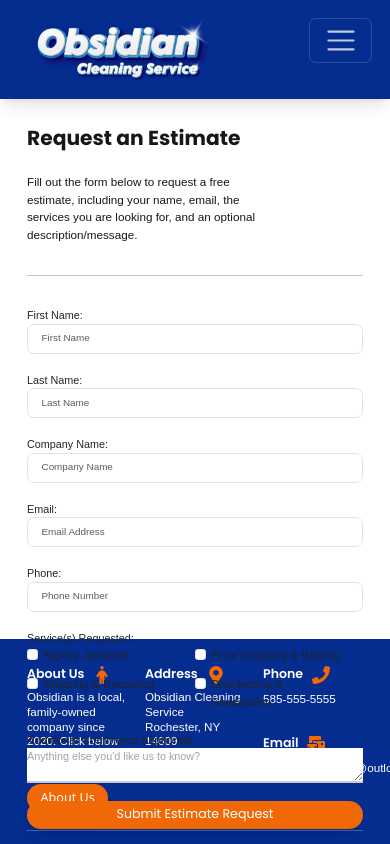
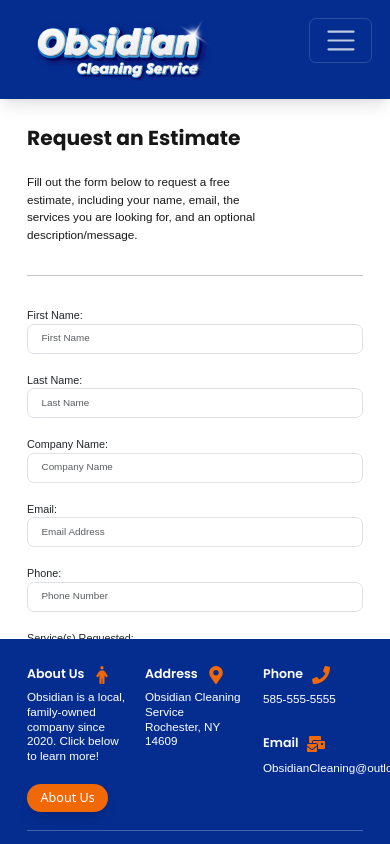
Before and after one commit to domenicmangano/obsidian-cleaning-production, a React (Vite) app: page /Estimates in a window 390 px wide. Built offline with nearby package versions, Linux system fonts and the light colour scheme; no server answers.

Commit message:
Fixed scroll in estimate form

```diff
--- a/src/components/Estimates.tsx
+++ b/src/components/Estimates.tsx
@@ -130,7 +130,7 @@ const Estimates = () => {
     };
 
     return (
-        <div className={"tw-p-6 tw-relative"}>
+        <div className={"tw-p-6 tw-relative xs:tw-overflow-y-scroll md:tw-overflow-hidden"}>
             <div className={"tw-text-primary-black"}>
                 <h2 className={"tw-font-poppins tw-font-bold tw-text-lg"}> Request an Estimate </h2>
                 <p className={"tw-w-3/4 tw-py-3"}> Fill out the form below to request a free estimate, including your name, email, the services you are looking for, and an optional description/message. </p>
```
